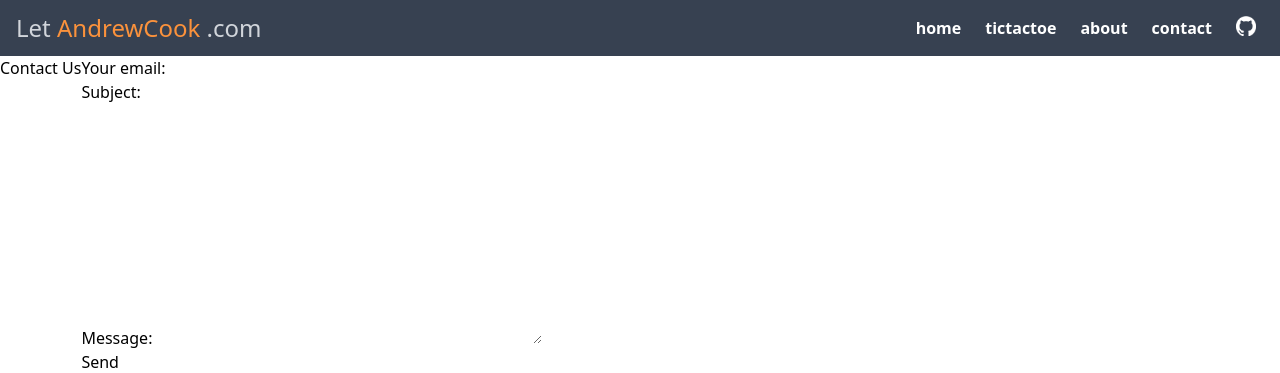
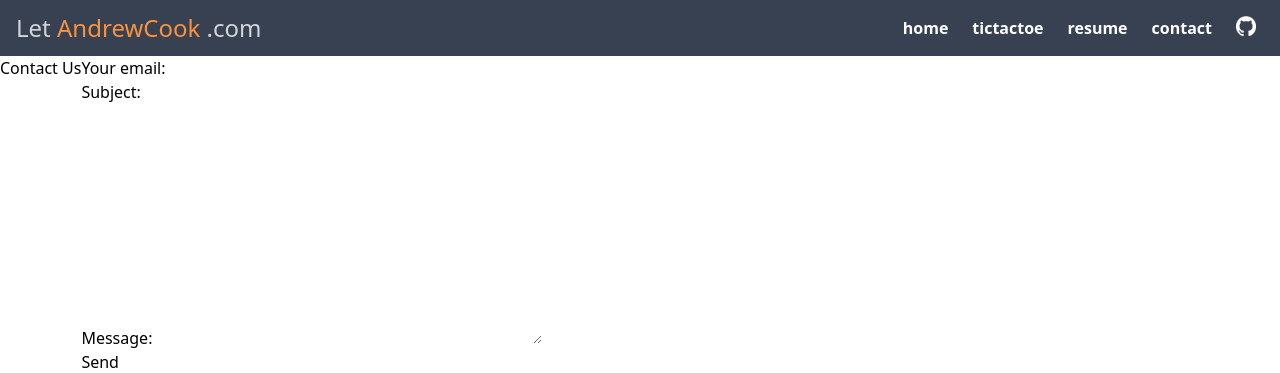
Before and after one commit to cookster9/personal-site, a Django app: page /contact/ in a window 1280 px wide. Shown: the top 373 px of the page. Run offline with Django 4.2, Linux system fonts and the light colour scheme; parts of the project's set-up code (start-up, migrations or seed data) failed here and were passed over.

Commit message:
added resume link and fixed the other links to use named urls

```diff
--- a/LetAndrewCook/urls.py
+++ b/LetAndrewCook/urls.py
@@ -20,5 +20,5 @@ from django.urls import include, path
 urlpatterns = [
     path('admin/', admin.site.urls),
     path("", include("website.urls")),
-    path("tictactoe/", include("tictactoe_app.urls")),
+    path("tictactoe/", include("tictactoe_app.urls"), name="tictactoe"),
 ]
--- a/website/static/website/css/output.css
+++ b/website/static/website/css/output.css
@@ -558,10 +558,6 @@ video {
   position: static;
 }
 
-.m-2 {
-  margin: 0.5rem;
-}
-
 .m-auto {
   margin: auto;
 }
@@ -596,10 +592,6 @@ video {
 
 .w-1\/6 {
   width: 16.666667%;
-}
-
-.w-10 {
-  width: 2.5rem;
 }
 
 .w-3 {
@@ -698,10 +690,6 @@ video {
   text-align: left;
 }
 
-.text-right {
-  text-align: right;
-}
-
 .text-2xl {
   font-size: 1.5rem;
   line-height: 2rem;
@@ -744,11 +732,6 @@ video {
 .hover\:border-white:hover {
   --tw-border-opacity: 1;
   border-color: rgb(255 255 255 / var(--tw-border-opacity, 1));
-}
-
-.hover\:border-gray-800:hover {
-  --tw-border-opacity: 1;
-  border-color: rgb(31 41 55 / var(--tw-border-opacity, 1));
 }
 
 .hover\:bg-gray-600:hover {
--- a/website/templates/website/base.html
+++ b/website/templates/website/base.html
@@ -28,10 +28,10 @@
             </div>
         </div>
         <div id="links" class="text-gray-200 px-2 pt-2 pb-4 hidden sm:flex sm:p-0">
-            <a class = "block px-2 py-1 text-white font-semibold hover:bg-gray-600 rounded" href="/">home</a>
-            <a class = "block px-2 py-1 mt-1 text-white font-semibold hover:bg-gray-600 rounded sm:mt-0 sm:ml-2" href="/tictactoe">tictactoe</a>
-            <a class = "block px-2 py-1 mt-1 text-white font-semibold hover:bg-gray-600 rounded sm:mt-0 sm:ml-2" href="/about">about</a>
-            <a class = "block px-2 py-1 mt-1 text-white font-semibold hover:bg-gray-600 rounded sm:mt-0 sm:ml-2" href="/contact">contact</a>
+            <a class = "block px-2 py-1 text-white font-semibold hover:bg-gray-600 rounded" href={% url 'welcome' %}>home</a>
+            <a class = "block px-2 py-1 mt-1 text-white font-semibold hover:bg-gray-600 rounded sm:mt-0 sm:ml-2" href={% url 'startGame' %}>tictactoe</a>
+            <a class = "block px-2 py-1 mt-1 text-white font-semibold hover:bg-gray-600 rounded sm:mt-0 sm:ml-2" href={% url 'resume' %}>resume</a>
+            <a class = "block px-2 py-1 mt-1 text-white font-semibold hover:bg-gray-600 rounded sm:mt-0 sm:ml-2" href={% url 'contact' %}>contact</a>
             <a class="block px-2 py-1 mt-1 rounded sm:mt-0 sm:ml-2 hover:bg-gray-600" target="_blank" href='https://github.com/cookster9/personal-site'>
                 <img class="w-5 m-auto" src="{% static 'website/images/github-mark-white.png' %}">
               </a>
--- a/website/urls.py
+++ b/website/urls.py
@@ -4,6 +4,6 @@ from . import views
 urlpatterns = [
     path('', views.welcome, name='welcome'),
     path('contact/', views.contact_page, name='contact'),
-    path('about/', views.about_page, name='about'),
+    path('resume/', views.resume_page, name='resume'),
     path("success/", views.success, name="success"),
 ]
--- a/website/views.py
+++ b/website/views.py
@@ -10,10 +10,10 @@ def welcome(request):
     context = {}
     return render(request, 'website/welcome.html', context)
 
-# /about
-def about_page(request):
+# /resume
+def resume_page(request):
     context = {}
-    return render(request, 'website/about.html', context)
+    return render(request, 'website/resume.html', context)
 
 # /contact
 def contact_page(request):
```
Also changed, not shown: website/templates/website/resume.html (renamed from website/templates/website/about.html).
